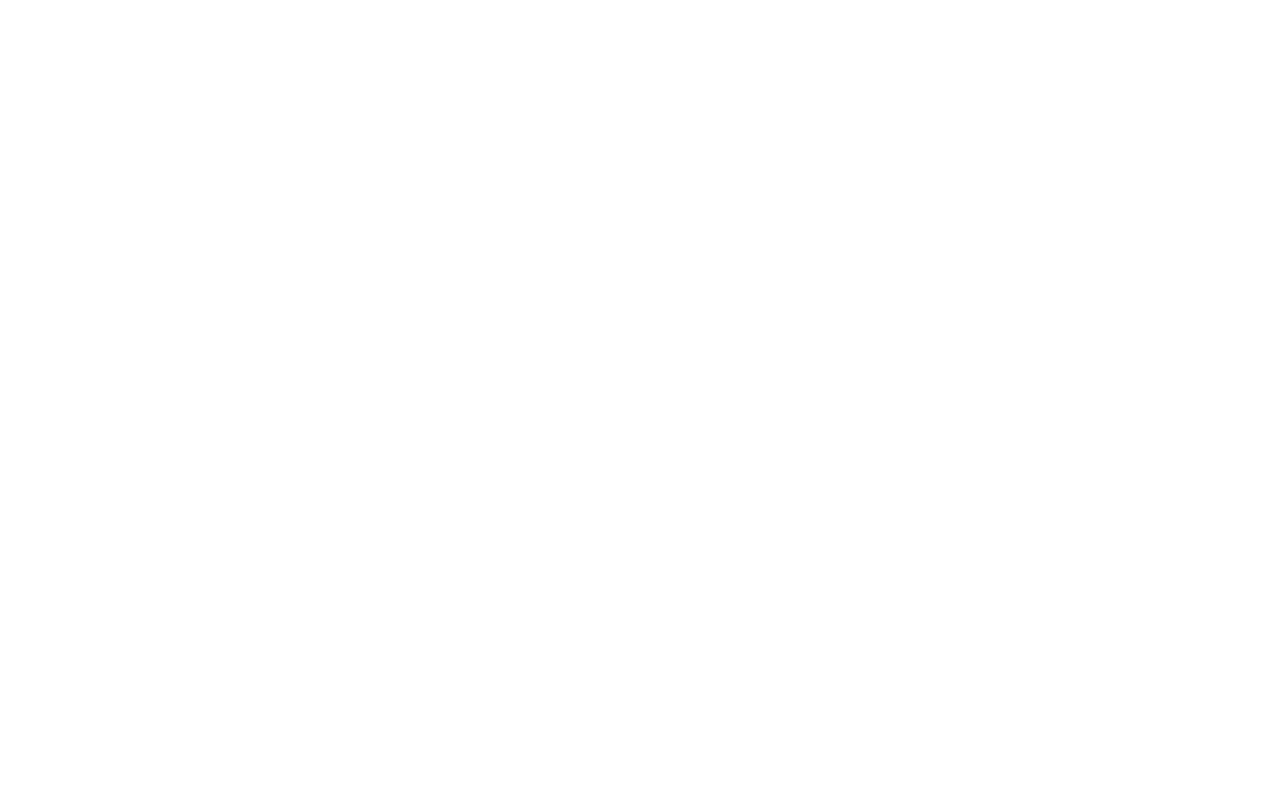
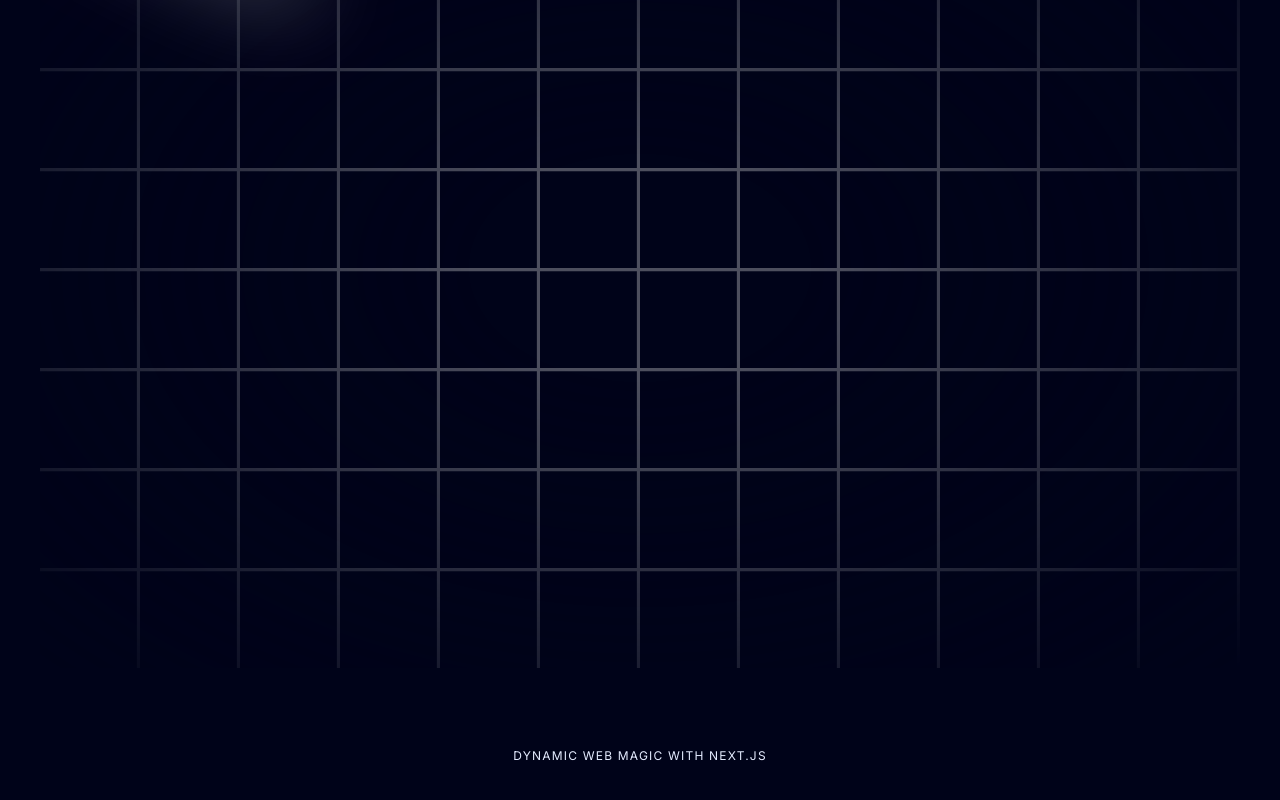
Before and after one commit to brij1728/portfolio, a Next.js app: page / in a window 1280 px wide. Shown: the part 304-1104 px from the top of the page. Before the commit the page ends 800 px from the top, so only its background shows below. Built offline with nearby package versions, Linux system fonts and the light colour scheme.

Commit message:
feat: add dark mode functionality and update hero section
- Introduce dark mode functionality using 'next-themes' package
- Update Hero component with additional layout and content
- Adjust Tailwind configuration to support dark mode
- Refactor layout component to include ThemeProvider

```diff
--- a/package.json
+++ b/package.json
@@ -17,6 +17,7 @@
     "framer-motion": "^11.2.6",
     "mini-svg-data-uri": "^1.4.4",
     "next": "14.2.3",
+    "next-themes": "^0.3.0",
     "react": "^18",
     "react-dom": "^18",
     "tailwind-merge": "^2.3.0",
--- a/src/app/layout.tsx
+++ b/src/app/layout.tsx
@@ -2,11 +2,12 @@
 
 import { Inter } from 'next/font/google';
 import type { Metadata } from 'next';
+import { ThemeProvider } from './provider';
 
 const inter = Inter({ subsets: ['latin'] });
 
 export const metadata: Metadata = {
-  title: 'Brijesh Portfolio ',
+  title: 'Brijesh Portfolio',
   description: 'Modern Portfolio using Next JS',
 };
 
@@ -17,7 +18,16 @@
 }>) {
   return (
     <html lang='en'>
-      <body className={inter.className}>{children}</body>
+      <body className={inter.className}>
+        <ThemeProvider
+          attribute='class'
+          defaultTheme='dark'
+          enableSystem
+          disableTransitionOnChange
+        >
+          {children}
+        </ThemeProvider>
+      </body>
     </html>
   );
 }
--- /dev/null
+++ b/src/app/provider.tsx
@@ -0,0 +1,9 @@
+'use client';
+
+import * as React from 'react';
+import { ThemeProvider as NextThemesProvider } from 'next-themes';
+import { type ThemeProviderProps } from 'next-themes/dist/types';
+
+export function ThemeProvider({ children, ...props }: ThemeProviderProps) {
+  return <NextThemesProvider {...props}>{children}</NextThemesProvider>;
+}
--- a/src/components/Hero/Hero.tsx
+++ b/src/components/Hero/Hero.tsx
@@ -9,6 +9,17 @@
         <Spotlight className='top-10 left-full h-[80vh] w-[50vh] fill-purple' />
         <Spotlight className='top-28 left-80 md:-left-32 md:-top-20 h-[80vh] w-[50vh] fill-blue' />
       </div>
+      <div className='h-screen w-full dark:bg-black-100 bg-white  dark:bg-grid-white/[0.3] bg-grid-black/[0.2] relative flex items-center justify-center'>
+        {/* Radial gradient for the container to give a faded look */}
+        <div className='absolute pointer-events-none inset-0 flex items-center justify-center dark:bg-black-100 bg-white [mask-image:radial-gradient(ellipse_at_center,transparent_20%,black)]' />
+      </div>
+      <div className='flex justify-center relative my-20 z-10'>
+        <div className='max-w-[89vw] md:max-w-2xl lg:max-w-[60vw] flex flex-col justify-center items-center'>
+          <h2 className='uppercase tracking-widest text-xs text-center text-blue-100 max-w-80'>
+            Dynamic Web Magic with Next.js
+          </h2>
+        </div>
+      </div>
     </div>
   );
 };
--- a/tailwind.config.ts
+++ b/tailwind.config.ts
@@ -16,7 +16,7 @@
 }
 
 const config: Config = {
-  darkMode: ['class'],
+  darkMode: 'class', // Ensure this is set to 'class'
   content: [
     './pages/**/*.{ts,tsx}',
     './components/**/*.{ts,tsx}',
```
Also changed, not shown: 1 other file (tests, documents, lock files or other folders).
